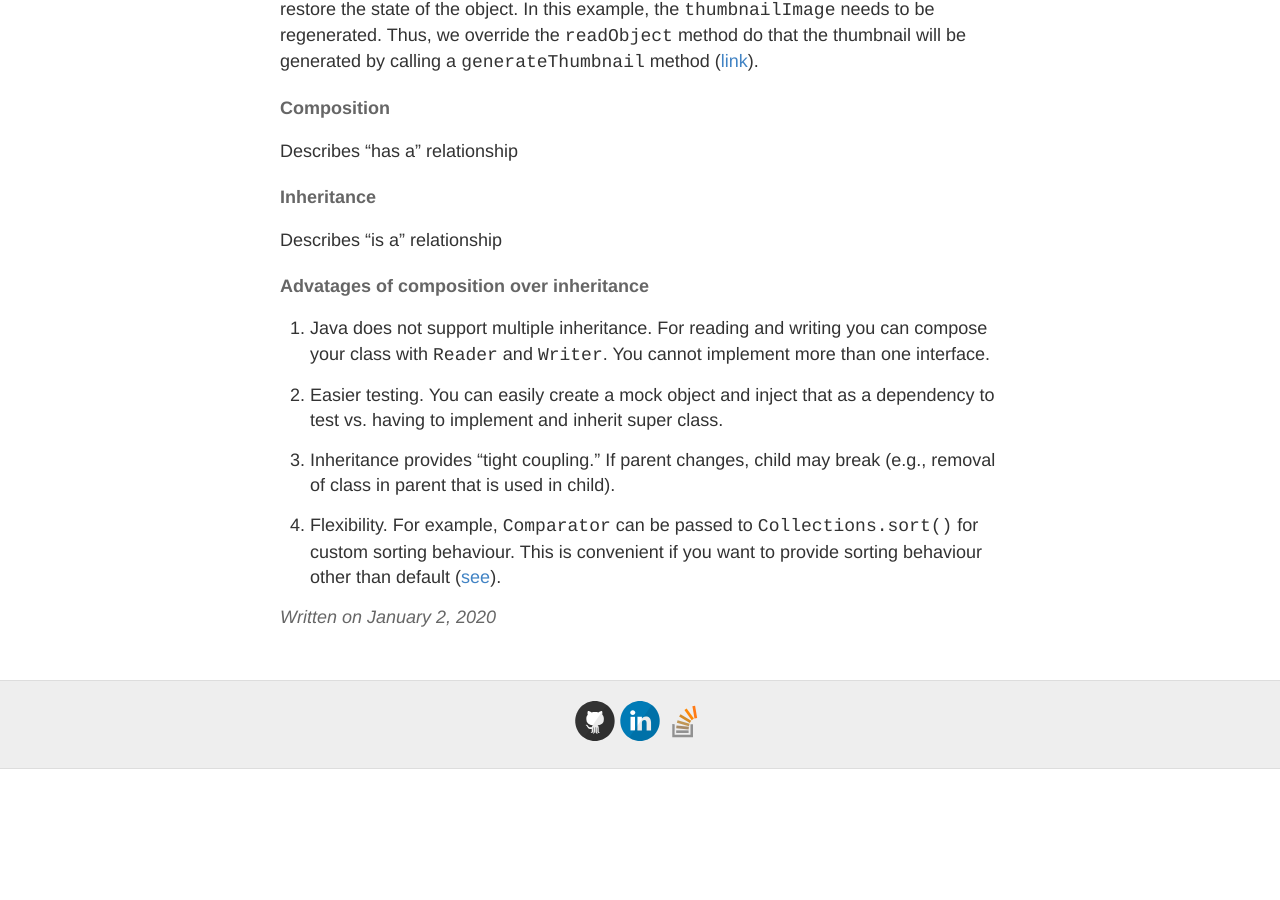
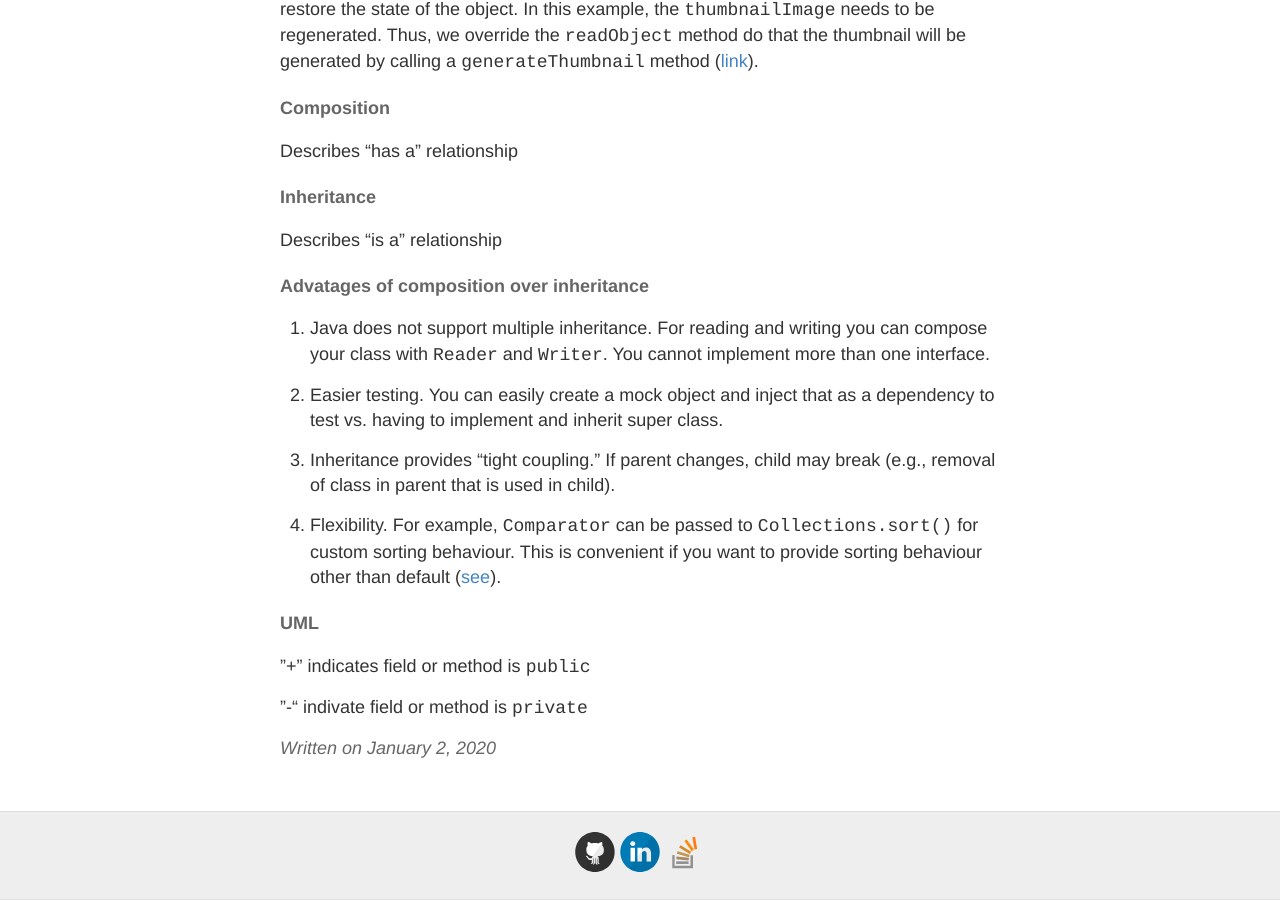
Before and after one commit to gutucristian/gutucristian.github.io, a Jekyll site: the page built from _posts/2020-01-02-Java.md, in a window 1280 px wide and 900 px high, scrolled down 622 px. Built offline with Jekyll 4.4.1, drawn with Linux system fonts in a browser that asks for light colours; our own code applies the rules of GitHub Pages for plain Markdown files; before the commit the page ends 1391 px from its top, so only the background shows below that.

Commit message:
Update 2020-01-02-Java.md

```diff
--- a/_posts/2020-01-02-Java.md
+++ b/_posts/2020-01-02-Java.md
@@ -19,3 +19,9 @@ Describes "is a" relationship
 3. Inheritance provides "tight coupling." If parent changes, child may break (e.g., removal of class in parent that is used in child).
 
 4. Flexibility. For example, `Comparator` can be passed to `Collections.sort()` for custom sorting behaviour. This is convenient if you want to provide sorting behaviour other than default ([see](https://www.youtube.com/watch?v=oAp4GYprVHM)).
+
+#### UML
+
+"+" indicates field or method is `public`
+
+"-" indivate field or method is `private`
```
